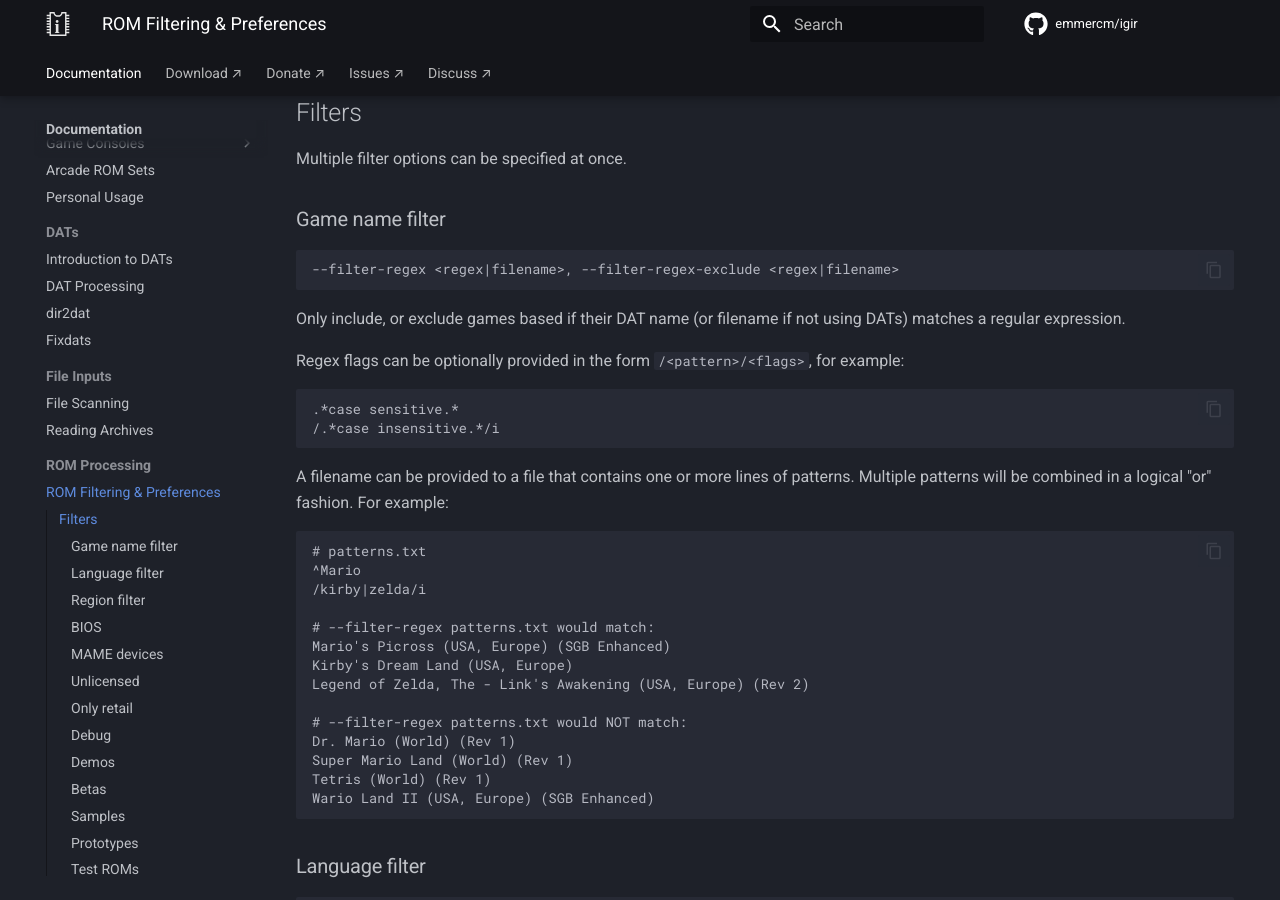
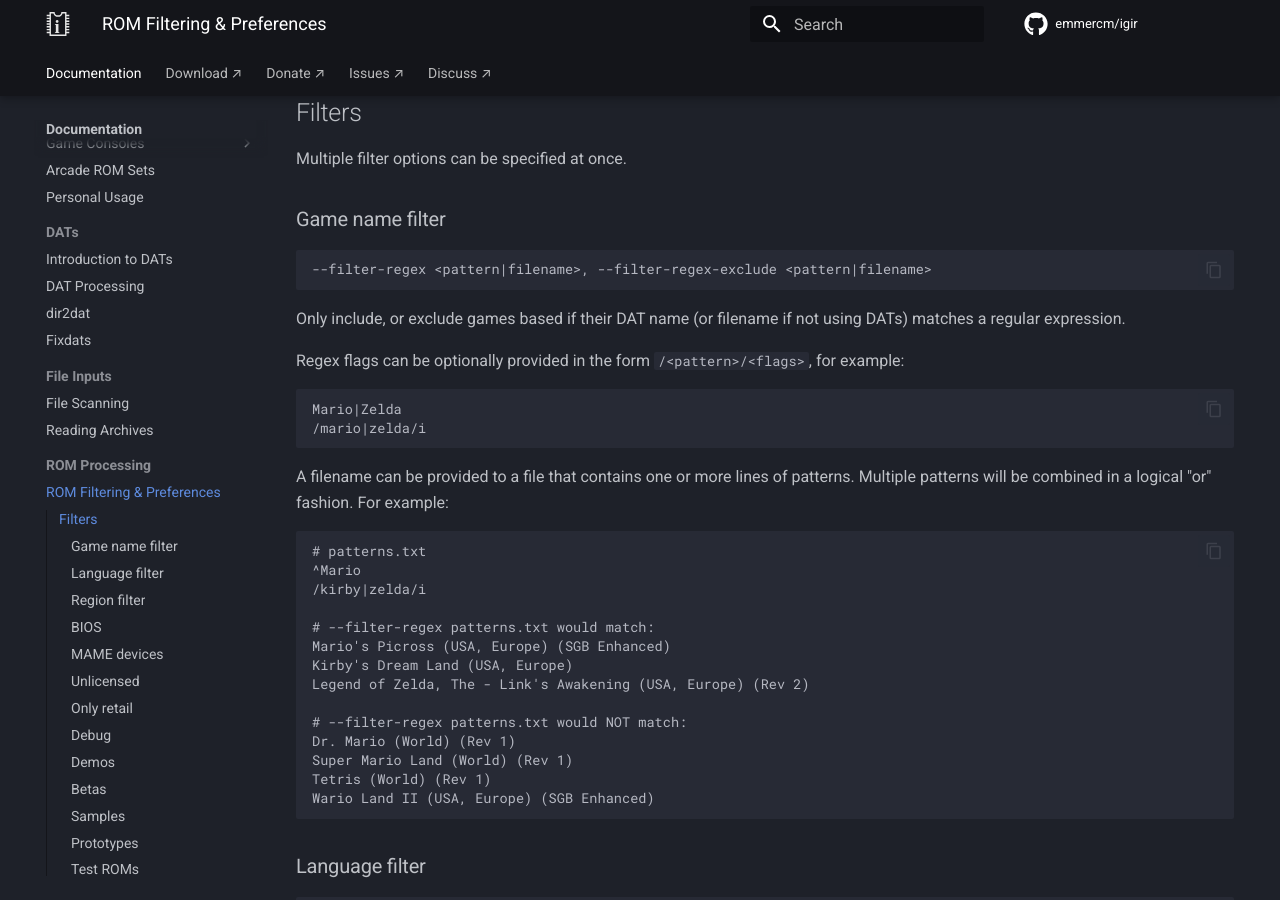
Before and after one commit to emmercm/igir, an MkDocs documentation site: the page built from docs/roms/filtering-preferences.md, in a window 1280 px wide and 900 px high, scrolled down 305 px. Built offline with MkDocs 1.6.1 and Material for MkDocs 9.7.7, drawn with Linux system fonts in a browser that asks for light colours; comment, search, counter and statistics services are not loaded; some of the changed text lies outside the part shown.

Commit message:
Docs: regex updates

````diff
--- a/docs/roms/filtering-preferences.md
+++ b/docs/roms/filtering-preferences.md
@@ -11,7 +11,7 @@ Multiple filter options can be specified at once.
 ### Game name filter
 
 ```text
---filter-regex <regex|filename>, --filter-regex-exclude <regex|filename>
+--filter-regex <pattern|filename>, --filter-regex-exclude <pattern|filename>
 ```
 
 Only include, or exclude games based if their DAT name (or filename if not using DATs) matches a regular expression.
@@ -19,8 +19,8 @@ Only include, or exclude games based if their DAT name (or filename if not using
 Regex flags can be optionally provided in the form `/<pattern>/<flags>`, for example:
 
 ```text
-.*case sensitive.*
-/.*case insensitive.*/i
+Mario|Zelda
+/mario|zelda/i
 ```
 
 A filename can be provided to a file that contains one or more lines of patterns. Multiple patterns will be combined in a logical "or" fashion. For example:
@@ -368,7 +368,7 @@ Multiple `--prefer-*` options can be specified at once, and they will be applied
 ### Prefer game names
 
 ```text
---prefer-game-regex <regex|filename>
+--prefer-game-regex <pattern|filename>
 ```
 
 Prefer games if their DAT name (or filename if not using DATs) matches a regular expression.
@@ -376,14 +376,14 @@ Prefer games if their DAT name (or filename if not using DATs) matches a regular
 Regex flags can be optionally provided in the form `/<pattern>/<flags>`, for example:
 
 ```text
-.*Mario.*
-/.*mario.*/i
+Mario|Zelda
+/mario|zelda/i
 ```
 
 ### Prefer ROM filenames
 
 ```text
---prefer-rom-regex <regex|filename>
+--prefer-rom-regex <pattern|filename>
 ```
 
 Prefer games if any of their ROM filenames matches a regular expression.
````
Also changed, not shown: docs/dats/processing.md (+3 -3 lines).
